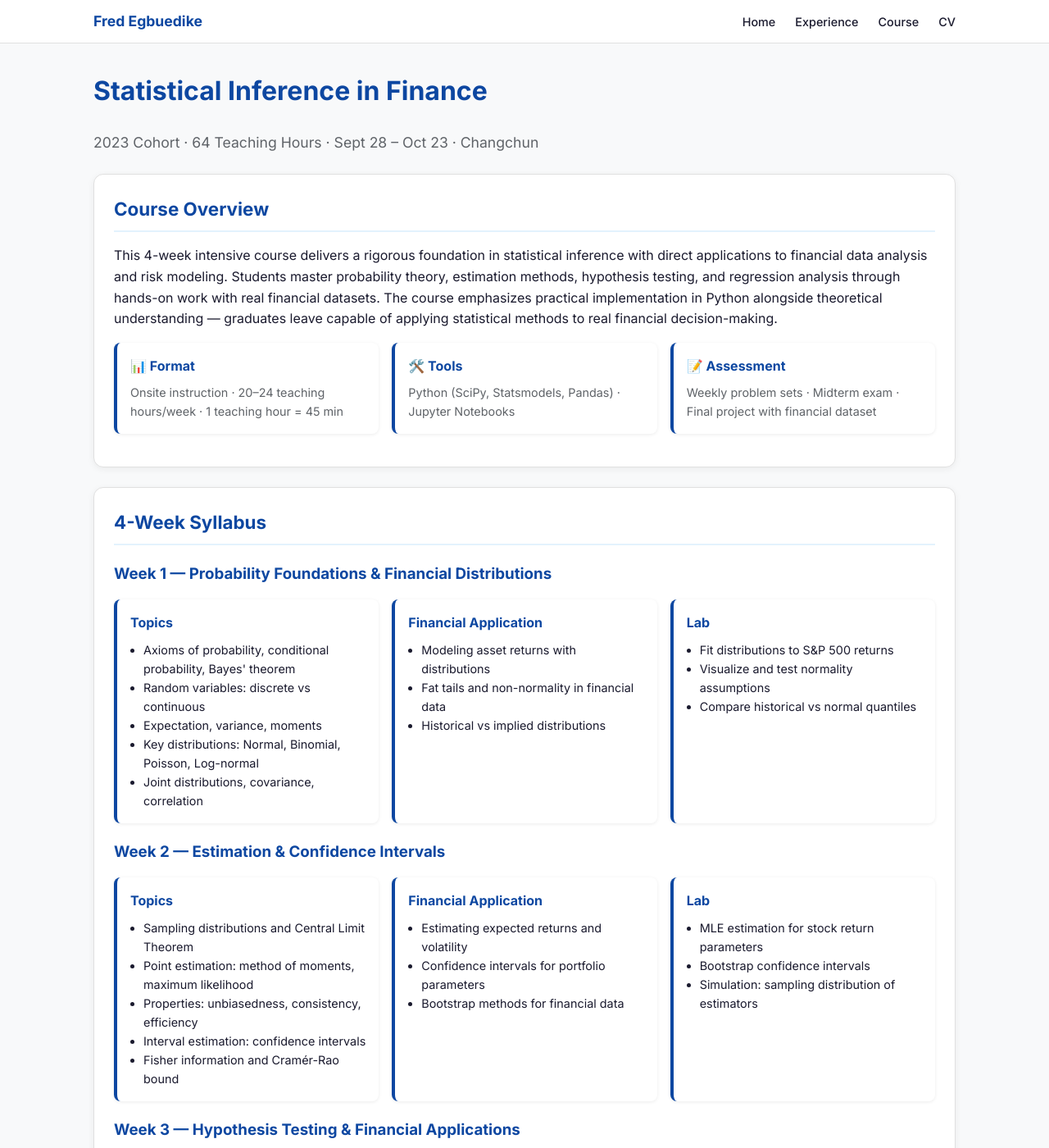
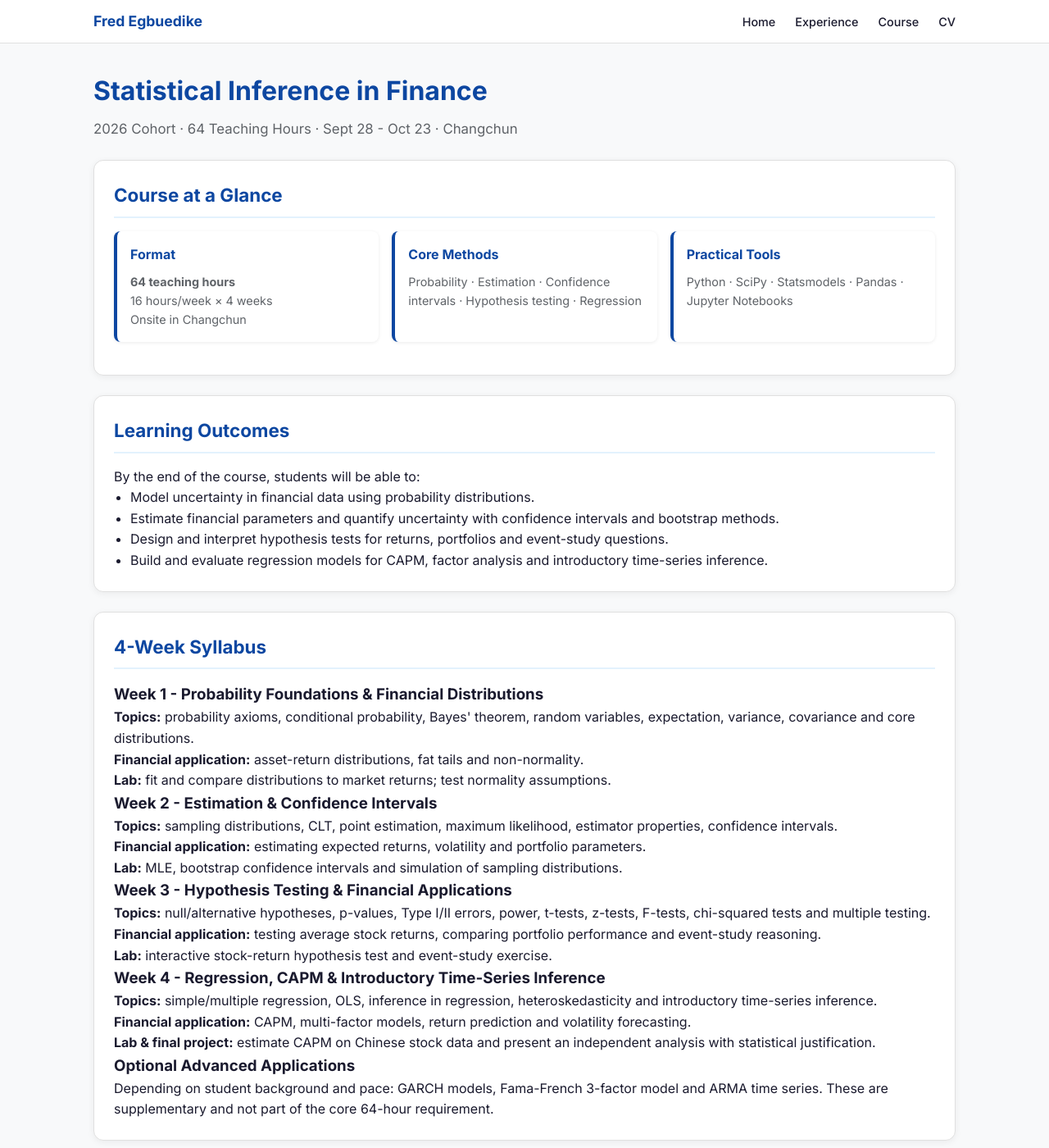
Before and after one commit to Fredilly/financial-engineering-lecturer, a Jekyll site: the page built from course.md, in a window 1280 px wide and 1400 px high. Shown: the whole window at 82% size. Built offline with Jekyll 4.4.1, drawn with Linux system fonts in a browser that asks for light colours; some of the changed text lies outside the part shown.

Commit message:
Update course.md

```diff
--- a/course.md
+++ b/course.md
@@ -1,182 +1,70 @@
 ---
 layout: default
-title: "Statistical Inference in Finance — Course Outline"
+title: "Statistical Inference in Finance - Course Outline"
 ---
 
-<h1 style="margin-bottom: 24px; color: var(--primary);">Statistical Inference in Finance</h1>
-<p style="font-size: 1.1rem; color: var(--text-light); margin-bottom: 24px;">2023 Cohort · 64 Teaching Hours · Sept 28 – Oct 23 · Changchun</p>
+<h1 style="margin-bottom: 8px; color: var(--primary);">Statistical Inference in Finance</h1>
+<p style="font-size: 1.05rem; color: var(--text-light); margin-bottom: 24px;">2026 Cohort · 64 Teaching Hours · Sept 28 - Oct 23 · Changchun</p>
 
 <div class="card">
-  <h2>Course Overview</h2>
-  <p>This 4-week intensive course delivers a rigorous foundation in statistical inference with direct applications to financial data analysis and risk modeling. Students master probability theory, estimation methods, hypothesis testing, and regression analysis through hands-on work with real financial datasets. The course emphasizes practical implementation in Python alongside theoretical understanding — graduates leave capable of applying statistical methods to real financial decision-making.</p>
+  <h2>Course at a Glance</h2>
   <div class="course-grid">
-    <div class="course-card">
-      <h4>📊 Format</h4>
-      <p>Onsite instruction · 20–24 teaching hours/week · 1 teaching hour = 45 min</p>
-    </div>
-    <div class="course-card">
-      <h4>🛠️ Tools</h4>
-      <p>Python (SciPy, Statsmodels, Pandas) · Jupyter Notebooks</p>
-    </div>
-    <div class="course-card">
-      <h4>📝 Assessment</h4>
-      <p>Weekly problem sets · Midterm exam · Final project with financial dataset</p>
-    </div>
+    <div class="course-card"><h4>Format</h4><p><strong>64 teaching hours</strong><br>16 hours/week × 4 weeks<br>Onsite in Changchun</p></div>
+    <div class="course-card"><h4>Core Methods</h4><p>Probability · Estimation · Confidence intervals · Hypothesis testing · Regression</p></div>
+    <div class="course-card"><h4>Practical Tools</h4><p>Python · SciPy · Statsmodels · Pandas · Jupyter Notebooks</p></div>
   </div>
 </div>
 
 <div class="card">
-  <h2>4-Week Syllabus</h2>
-
-  <h3 style="margin: 20px 0 12px; color: var(--primary);">Week 1 — Probability Foundations & Financial Distributions</h3>
-  <div class="course-grid">
-    <div class="course-card">
-      <h4>Topics</h4>
-      <ul style="margin-left: 16px; font-size: 0.9rem;">
-        <li>Axioms of probability, conditional probability, Bayes' theorem</li>
-        <li>Random variables: discrete vs continuous</li>
-        <li>Expectation, variance, moments</li>
-        <li>Key distributions: Normal, Binomial, Poisson, Log-normal</li>
-        <li>Joint distributions, covariance, correlation</li>
-      </ul>
-    </div>
-    <div class="course-card">
-      <h4>Financial Application</h4>
-      <ul style="margin-left: 16px; font-size: 0.9rem;">
-        <li>Modeling asset returns with distributions</li>
-        <li>Fat tails and non-normality in financial data</li>
-        <li>Historical vs implied distributions</li>
-      </ul>
-    </div>
-    <div class="course-card">
-      <h4>Lab</h4>
-      <ul style="margin-left: 16px; font-size: 0.9rem;">
-        <li>Fit distributions to S&P 500 returns</li>
-        <li>Visualize and test normality assumptions</li>
-        <li>Compare historical vs normal quantiles</li>
-      </ul>
-    </div>
-  </div>
-
-  <h3 style="margin: 20px 0 12px; color: var(--primary);">Week 2 — Estimation & Confidence Intervals</h3>
-  <div class="course-grid">
-    <div class="course-card">
-      <h4>Topics</h4>
-      <ul style="margin-left: 16px; font-size: 0.9rem;">
-        <li>Sampling distributions and Central Limit Theorem</li>
-        <li>Point estimation: method of moments, maximum likelihood</li>
-        <li>Properties: unbiasedness, consistency, efficiency</li>
-        <li>Interval estimation: confidence intervals</li>
-        <li>Fisher information and Cramér-Rao bound</li>
-      </ul>
-    </div>
-    <div class="course-card">
-      <h4>Financial Application</h4>
-      <ul style="margin-left: 16px; font-size: 0.9rem;">
-        <li>Estimating expected returns and volatility</li>
-        <li>Confidence intervals for portfolio parameters</li>
-        <li>Bootstrap methods for financial data</li>
-      </ul>
-    </div>
-    <div class="course-card">
-      <h4>Lab</h4>
-      <ul style="margin-left: 16px; font-size: 0.9rem;">
-        <li>MLE estimation for stock return parameters</li>
-        <li>Bootstrap confidence intervals</li>
-        <li>Simulation: sampling distribution of estimators</li>
-      </ul>
-    </div>
-  </div>
-
-  <h3 style="margin: 20px 0 12px; color: var(--primary);">Week 3 — Hypothesis Testing & Financial Applications</h3>
-  <div class="course-grid">
-    <div class="course-card">
-      <h4>Topics</h4>
-      <ul style="margin-left: 16px; font-size: 0.9rem;">
-        <li>Null/alternative hypotheses, test statistics, p-values</li>
-        <li>Type I/II errors, power of tests</li>
-        <li>t-tests, z-tests, F-tests, chi-squared tests</li>
-        <li>Likelihood ratio tests</li>
-        <li>Multiple testing and family-wise error</li>
-      </ul>
-    </div>
-    <div class="course-card">
-      <h4>Financial Application</h4>
-      <ul style="margin-left: 16px; font-size: 0.9rem;">
-        <li>Testing mean reversion in stock prices</li>
-        <li>Comparing portfolio performance (paired tests)</li>
-        <li>Event study methodology</li>
-      </ul>
-    </div>
-    <div class="course-card">
-      <h4>Lab</h4>
-      <ul style="margin-left: 16px; font-size: 0.9rem;">
-        <li>Event study: earnings announcements impact</li>
-        <li>Backtesting trading strategies with hypothesis tests</li>
-        <li>Multiple testing corrections</li>
-      </ul>
-    </div>
-  </div>
-
-  <h3 style="margin: 20px 0 12px; color: var(--primary);">Week 4 — Regression, CAPM & Introductory Time-Series Inference</h3>
-  <div class="course-grid">
-    <div class="course-card">
-      <h4>Topics</h4>
-      <ul style="margin-left: 16px; font-size: 0.9rem;">
-        <li>Simple and multiple linear regression</li>
-        <li>OLS estimation and assumptions</li>
-        <li>Hypothesis testing in regression (t, F, R²)</li>
-        <li>Multicollinearity, heteroskedasticity</li>
-        <li>Introduction to time-series inference</li>
-      </ul>
-    </div>
-    <div class="course-card">
-      <h4>Financial Application</h4>
-      <ul style="margin-left: 16px; font-size: 0.9rem;">
-        <li>CAPM and multi-factor models</li>
-        <li>Predicting returns with regression</li>
-        <li>Volatility forecasting</li>
-      </ul>
-    </div>
-    <div class="course-card">
-      <h4>Lab & Final Project</h4>
-      <ul style="margin-left: 16px; font-size: 0.9rem;">
-        <li>Estimate CAPM on Chinese stock data</li>
-        <li>Final project: independent analysis of financial dataset</li>
-        <li>Present findings with statistical justification</li>
-      </ul>
-    </div>
-  </div>
-
-  <h3 style="margin: 20px 0 12px; color: var(--primary);">Optional Advanced Applications</h3>
-  <p style="margin-bottom: 16px; color: var(--text-light);">Depending on student background and pace, selected topics may include: GARCH models, Fama-French 3-factor model, ARMA time series. These are supplementary and not part of the core 64-hour requirement.</p>
+  <h2>Learning Outcomes</h2>
+  <p>By the end of the course, students will be able to:</p>
+  <ul style="margin-left: 20px;">
+    <li>Model uncertainty in financial data using probability distributions.</li>
+    <li>Estimate financial parameters and quantify uncertainty with confidence intervals and bootstrap methods.</li>
+    <li>Design and interpret hypothesis tests for returns, portfolios and event-study questions.</li>
+    <li>Build and evaluate regression models for CAPM, factor analysis and introductory time-series inference.</li>
+  </ul>
 </div>
 
 <div class="card">
-  <h2>Assessment Breakdown</h2>
-  <div style="display: flex; gap: 16px; flex-wrap: wrap; margin-top: 12px;">
-    <div style="flex: 1; min-width: 120px; background: #e3f2fd; padding: 16px; border-radius: 8px; text-align: center;">
-      <strong style="font-size: 1.2rem; color: var(--primary);">30%</strong><br><span style="font-size: 0.85rem;">Weekly Problem Sets</span>
-    </div>
-    <div style="flex: 1; min-width: 120px; background: #e8f5e9; padding: 16px; border-radius: 8px; text-align: center;">
-      <strong style="font-size: 1.2rem; color: #2e7d32;">20%</strong><br><span style="font-size: 0.85rem;">Midterm Exam</span>
-    </div>
-    <div style="flex: 1; min-width: 120px; background: #fff3e0; padding: 16px; border-radius: 8px; text-align: center;">
-      <strong style="font-size: 1.2rem; color: #e65100;">40%</strong><br><span style="font-size: 0.85rem;">Final Project</span>
-    </div>
-    <div style="flex: 1; min-width: 120px; background: #f3e5f5; padding: 16px; border-radius: 8px; text-align: center;">
-      <strong style="font-size: 1.2rem; color: #7b1fa2;">10%</strong><br><span style="font-size: 0.85rem;">Participation</span>
-    </div>
-  </div>
+  <h2>4-Week Syllabus</h2>
+  <h3>Week 1 - Probability Foundations & Financial Distributions</h3>
+  <p><strong>Topics:</strong> probability axioms, conditional probability, Bayes' theorem, random variables, expectation, variance, covariance and core distributions.</p>
+  <p><strong>Financial application:</strong> asset-return distributions, fat tails and non-normality.</p>
+  <p><strong>Lab:</strong> fit and compare distributions to market returns; test normality assumptions.</p>
+
+  <h3>Week 2 - Estimation & Confidence Intervals</h3>
+  <p><strong>Topics:</strong> sampling distributions, CLT, point estimation, maximum likelihood, estimator properties, confidence intervals.</p>
+  <p><strong>Financial application:</strong> estimating expected returns, volatility and portfolio parameters.</p>
+  <p><strong>Lab:</strong> MLE, bootstrap confidence intervals and simulation of sampling distributions.</p>
+
+  <h3>Week 3 - Hypothesis Testing & Financial Applications</h3>
+  <p><strong>Topics:</strong> null/alternative hypotheses, p-values, Type I/II errors, power, t-tests, z-tests, F-tests, chi-squared tests and multiple testing.</p>
+  <p><strong>Financial application:</strong> testing average stock returns, comparing portfolio performance and event-study reasoning.</p>
+  <p><strong>Lab:</strong> interactive stock-return hypothesis test and event-study exercise.</p>
+
+  <h3>Week 4 - Regression, CAPM & Introductory Time-Series Inference</h3>
+  <p><strong>Topics:</strong> simple/multiple regression, OLS, inference in regression, heteroskedasticity and introductory time-series inference.</p>
+  <p><strong>Financial application:</strong> CAPM, multi-factor models, return prediction and volatility forecasting.</p>
+  <p><strong>Lab & final project:</strong> estimate CAPM on Chinese stock data and present an independent analysis with statistical justification.</p>
+
+  <h3>Optional Advanced Applications</h3>
+  <p>Depending on student background and pace: GARCH models, Fama-French 3-factor model and ARMA time series. These are supplementary and not part of the core 64-hour requirement.</p>
 </div>
 
 <div class="card">
-  <h2>Materials Provided by Instructor</h2>
+  <h2>Assessment</h2>
+  <p><strong>30%</strong> Weekly problem sets · <strong>20%</strong> Midterm · <strong>40%</strong> Final project · <strong>10%</strong> Participation</p>
+</div>
+
+<div class="card">
+  <h2>Instructor-Prepared Materials</h2>
   <ul style="margin-left: 20px;">
-    <li>Full PowerPoint lecture slides for all 64 hours</li>
-    <li>Jupyter Notebook-based lab exercises with real financial data</li>
+    <li>Lecture slides for all 64 teaching hours</li>
+    <li>Jupyter Notebook labs with financial datasets</li>
     <li>Weekly problem sets with solutions</li>
-    <li>Midterm and final exam materials</li>
-    <li>Recommended textbooks and supplementary readings</li>
+    <li>Midterm and final assessment materials</li>
+    <li>Recommended readings and supplementary resources</li>
   </ul>
+  <p style="margin-top: 16px;"><a href="{{ '/assets/sample-lecture.pdf' | relative_url }}" class="btn btn-primary">View Sample Lecture</a></p>
 </div>
```
